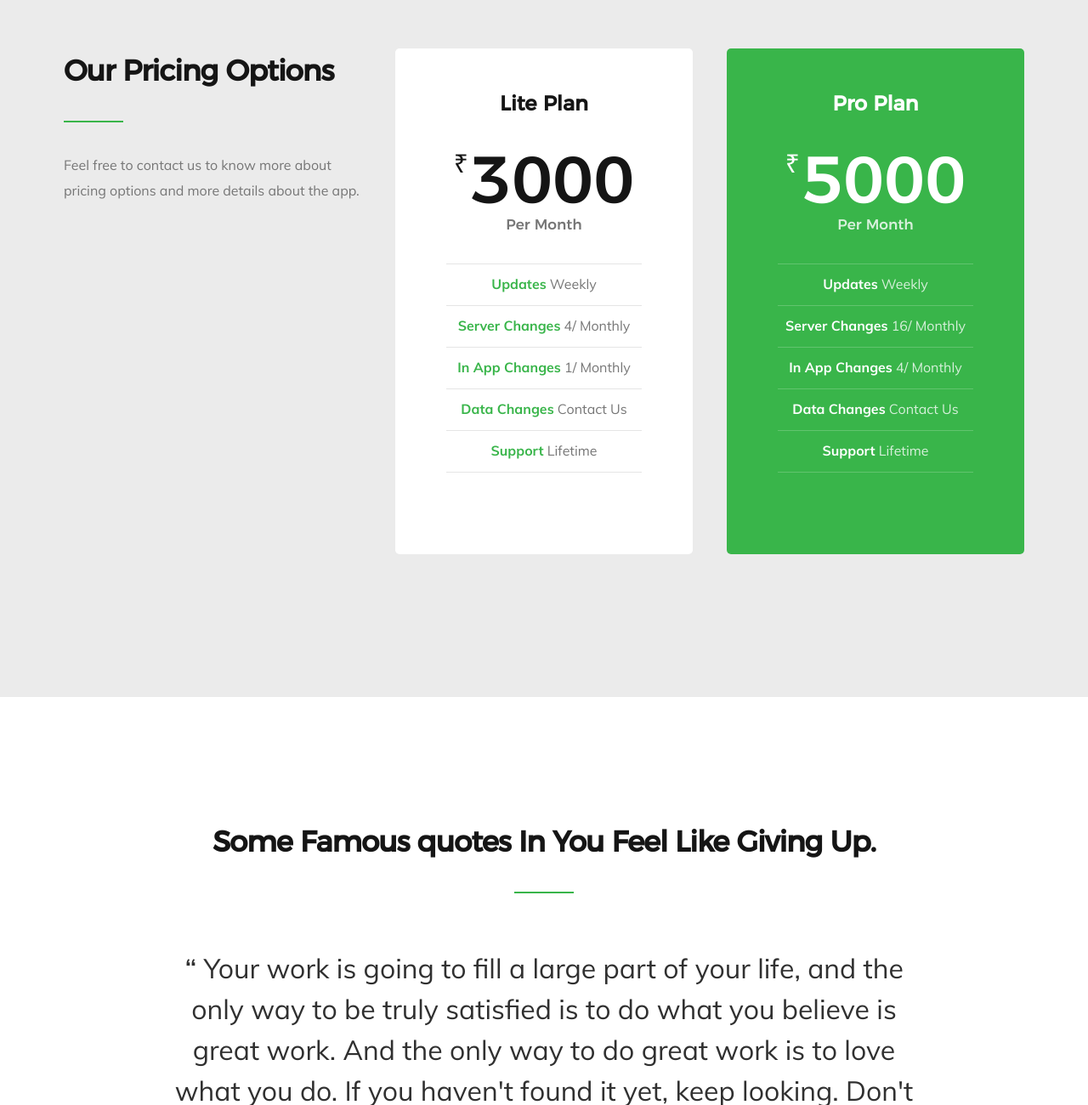
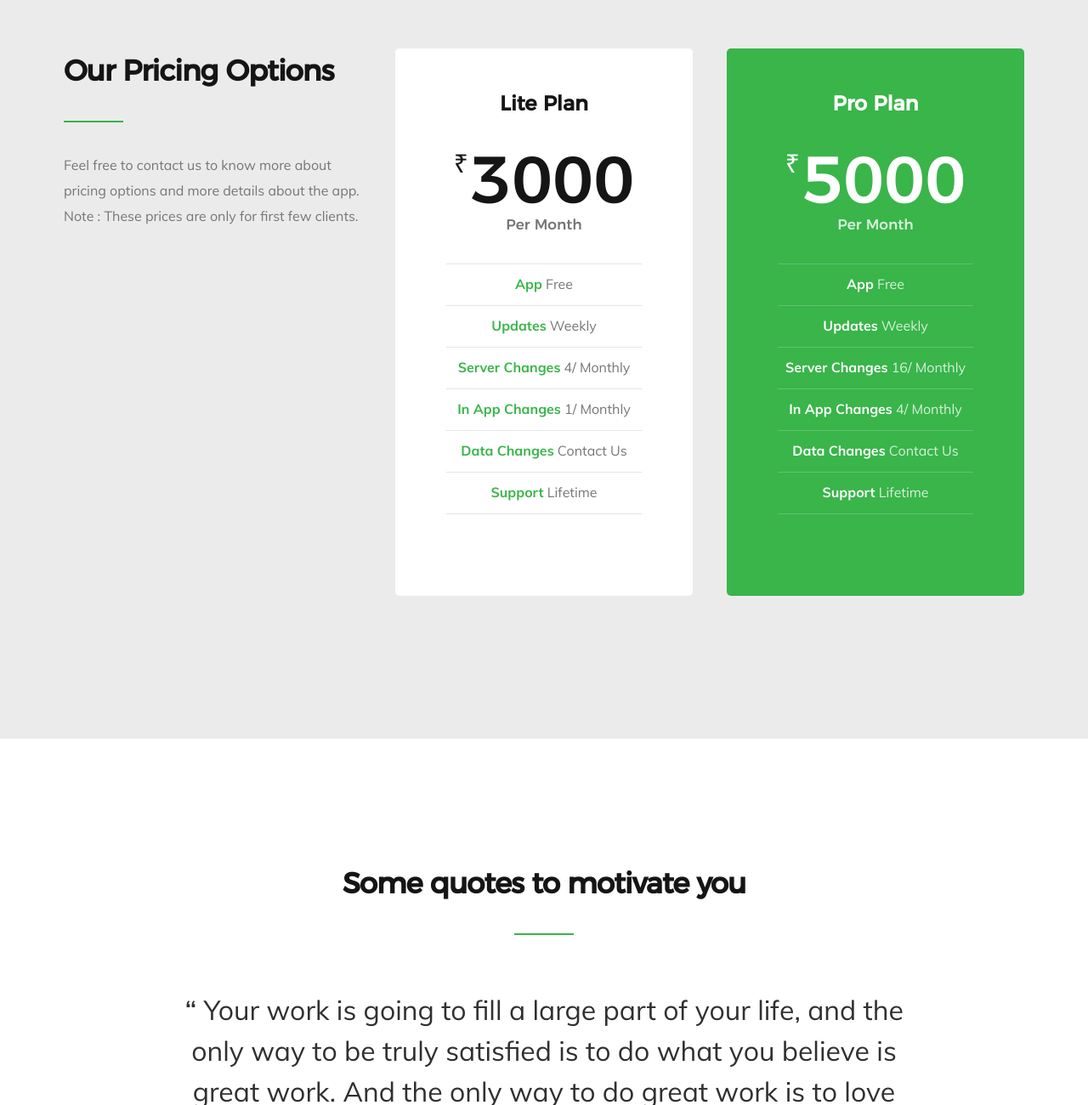
Before and after one commit to aykakash/websiteappbanwalo, a plain HTML site: page index.html in a window 1280 px wide. Shown: the part 5909-7209 px from the top of the page at 85% size. Drawn offline with Linux system fonts and the light colour scheme; files whose address does not match are found by name.

Commit message:
7 commit

```diff
--- a/index.html
+++ b/index.html
@@ -439,8 +439,8 @@
             <div class="col-four pricing-intro">
                 <h1 class="intro-header" data-aos="fade-up">Our Pricing Options</h1>
 
-                <p data-aos="fade-up"> Feel free to contact us to know more about pricing options and more details about the app.
-                </p>
+                <p data-aos="fade-up"> Feel free to contact us to know more about pricing options and more details about the app. <br>
+                     Note : These prices are only for first few clients.
             </div>
 
             <div class="col-eight pricing-table">
@@ -457,6 +457,7 @@
 
                             <div class="plan-bottom-part">
                                 <ul class="plan-block-features">
+                                    <li><span>App</span> Free</li>
                                     <li><span>Updates</span> Weekly</li>
                                     <li><span>Server Changes</span> 4/ Monthly</li>
                                     <li><span>In App Changes</span> 1/ Monthly</li>
@@ -482,6 +483,7 @@
 
                             <div class="plan-bottom-part">
                                 <ul class="plan-block-features">
+                                    <li><span>App</span> Free</li>
                                     <li><span>Updates</span> Weekly</li>
                                     <li><span>Server Changes</span> 16/ Monthly</li>
                                     <li><span>In App Changes</span> 4/ Monthly</li>
@@ -509,7 +511,7 @@
 
         <div class="row">
             <div class="col-twelve">
-                <h1 class="intro-header" data-aos="fade-up">Some Famous quotes In You Feel Like Giving Up.</h1>
+                <h1 class="intro-header" data-aos="fade-up">Some quotes to motivate you</h1>
             </div>
         </div>
 
```
